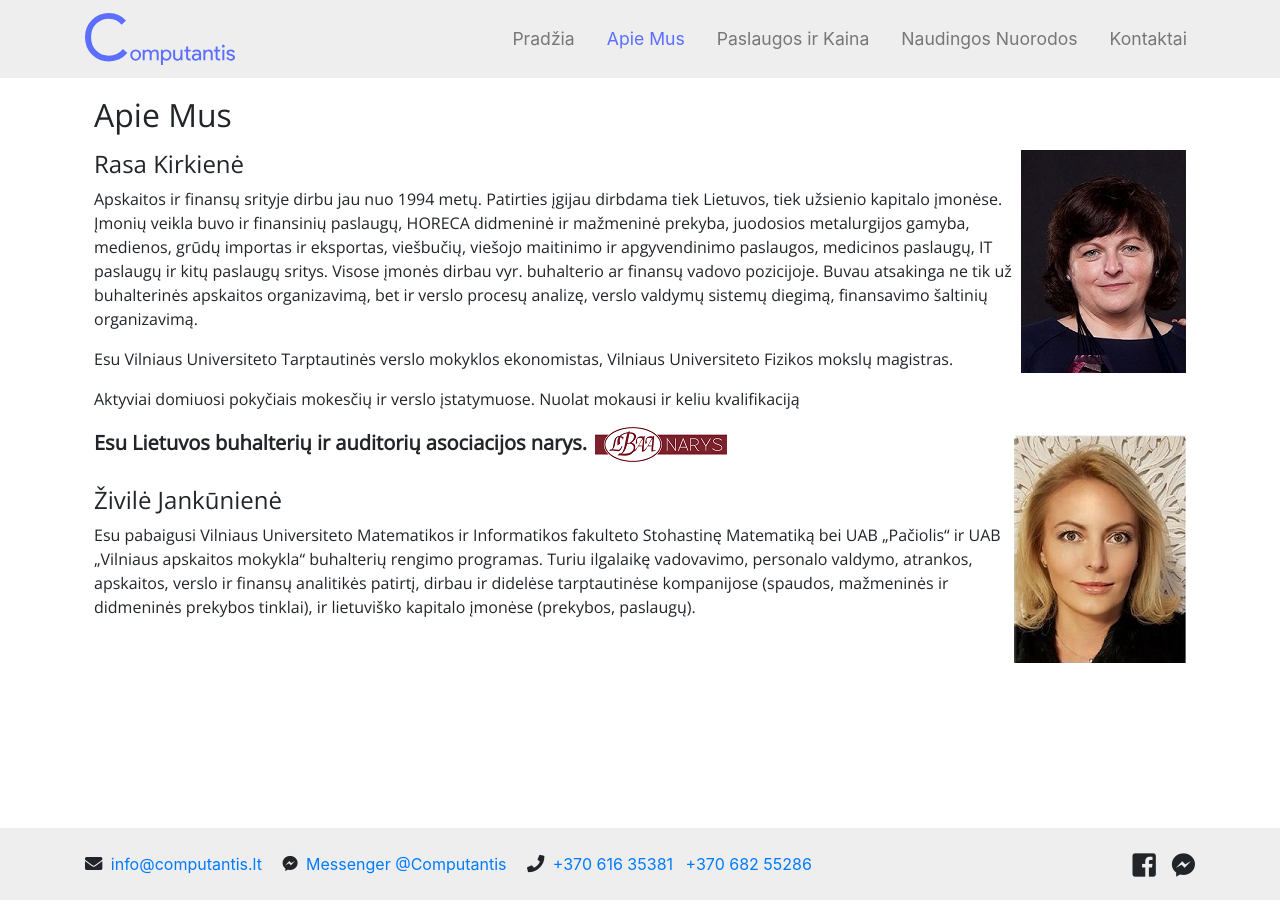
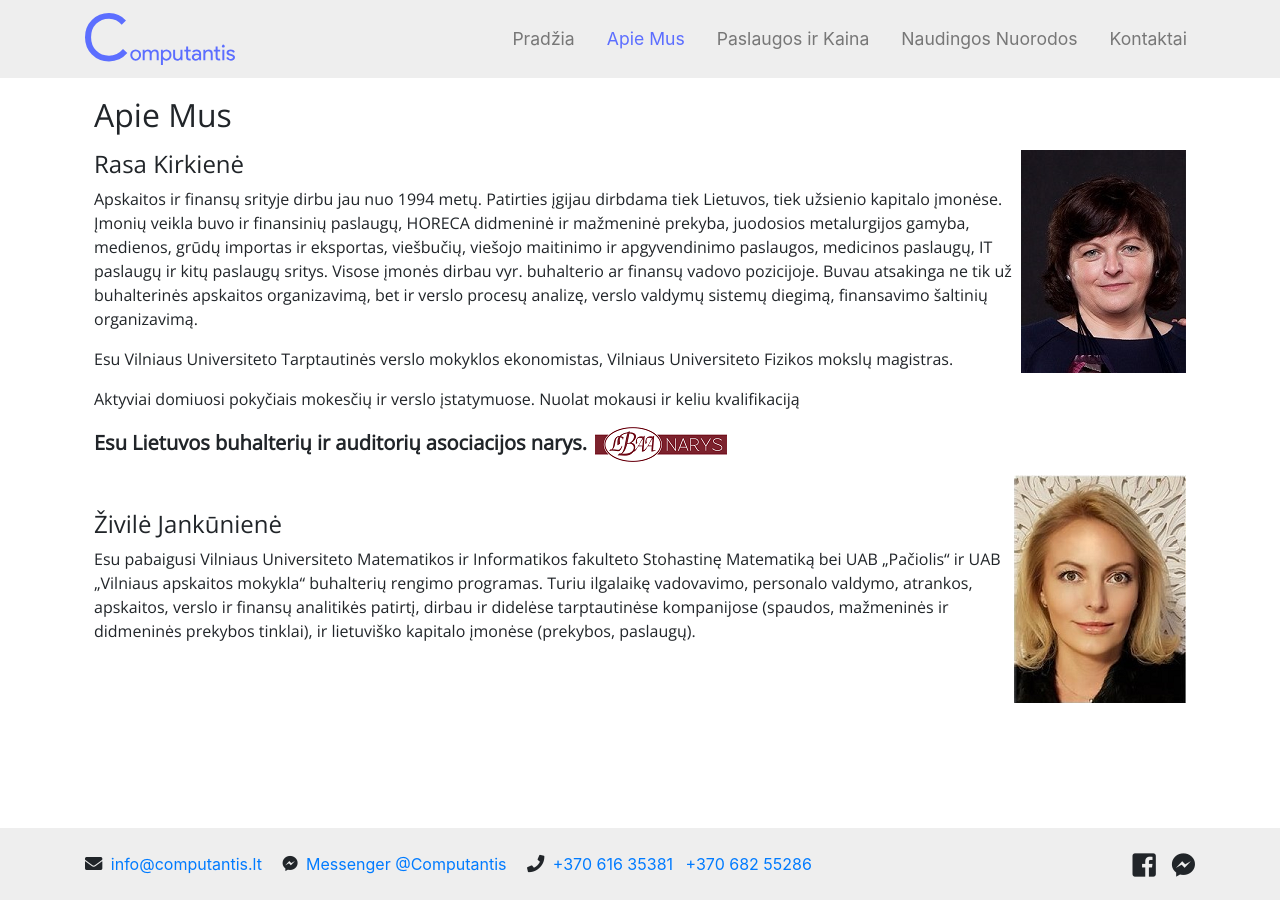
Before and after one commit to MantasJan/Computantis, a Jekyll site: the page built from apiemus.html, in a window 1280 px wide. Built offline with Jekyll 4.4.1, drawn with Linux system fonts in a browser that asks for light colours; nearby versions of some CDN libraries.

Commit message:
changed margins

```diff
--- a/apiemus.html
+++ b/apiemus.html
@@ -12,8 +12,8 @@ layout: default
     <p>Esu Vilniaus Universiteto Tarptautinės verslo mokyklos ekonomistas, Vilniaus Universiteto Fizikos mokslų magistras.</p>
     <p>Aktyviai domiuosi pokyčiais mokesčių ir verslo įstatymuose. Nuolat mokausi ir keliu kvalifikaciją</p>
     <h5><b>Esu Lietuvos buhalterių ir auditorių asociacijos narys.</b><img src="{{site.baseurl}}/nuotraukos/lbaa.png" alt="nuotrauka" class="ml-2"</h5>
-    <img src="{{site.baseurl}}/nuotraukos/nuotrauka2.png" alt="nuotrauka" class="photo mt-2">
-    <h4 class="mt-4">Živilė Jankūnienė</h4>
+    <img src="{{site.baseurl}}/nuotraukos/nuotrauka2.png" alt="nuotrauka" class="photo mt-5">
+    <h4 class="mt-5">Živilė Jankūnienė</h4>
     <p>Esu pabaigusi Vilniaus Universiteto Matematikos ir Informatikos fakulteto Stohastinę Matematiką bei UAB „Pačiolis“ ir UAB „Vilniaus apskaitos mokykla“ buhalterių rengimo programas. Turiu ilgalaikę vadovavimo, personalo valdymo, atrankos,
       apskaitos, verslo ir finansų analitikės patirtį, dirbau ir didelėse tarptautinėse kompanijose (spaudos, mažmeninės ir didmeninės prekybos tinklai), ir lietuviško kapitalo įmonėse (prekybos, paslaugų).</p>
   </div>
```
